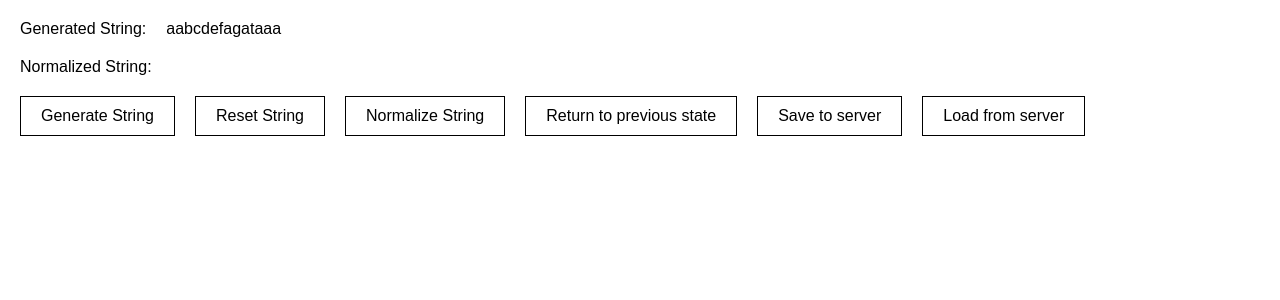
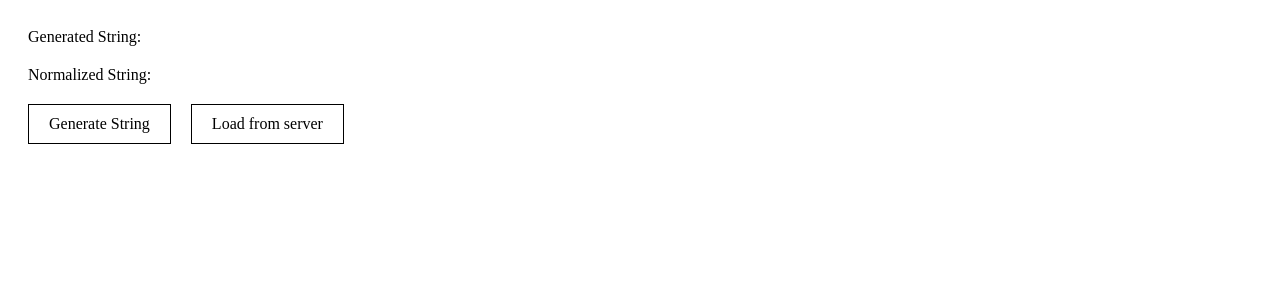
Before and after one commit to iDeaan/string_normalizer_front, a React (Create React App) app: page / in a window 1280 px wide. Shown: the top 300 px of the page. Built offline with nearby package versions, Linux system fonts and the light colour scheme.

Commit message:
components moved to different folders

```diff
--- a/package.json
+++ b/package.json
@@ -3,6 +3,7 @@
   "version": "0.1.0",
   "private": true,
   "dependencies": {
+    "prop-types": "^15.6.2",
     "react": "^16.4.2",
     "react-dom": "^16.4.2",
     "react-scripts": "1.1.4"
--- /dev/null
+++ b/src/components/Button/Button.js
@@ -0,0 +1,26 @@
+import React from 'react';
+import PropTypes from 'prop-types';
+
+const Button = ({ title, onClick, isToRender = true }) => {
+  if (isToRender) {
+    return (
+      <div
+        className="button"
+        onClick={() => onClick()}
+      >
+        {title}
+      </div>
+    );
+  }
+  return (
+    <div className="hidden-button" />
+  );
+};
+
+Button.propTypes = {
+  title: PropTypes.string,
+  onClick: PropTypes.func,
+  isToRender: PropTypes.bool
+};
+
+export default Button;
--- /dev/null
+++ b/src/components/Notification/Notification.css
@@ -0,0 +1,24 @@
+.notification-container {
+    display: inline-block;
+    padding: 15px 50px;
+    background-color: #f6f6f6;
+    border: solid 1px;
+    width: 100%;
+    box-sizing: border-box;
+    margin-bottom: 20px;
+    position: relative;
+    cursor: pointer;
+    transition: background-color 0.5s;
+}
+
+.notification-container:hover {
+    background-color: lightgrey;
+}
+
+.notification-container .close-button {
+    position: absolute;
+    right: 7px;
+    top: 0;
+    font-size: 28px;
+    cursor: pointer;
+}
--- /dev/null
+++ b/src/components/Notification/Notification.js
@@ -0,0 +1,30 @@
+import React, { Component } from 'react';
+import PropTypes from 'prop-types';
+import './Notification.css';
+
+export default class Notification extends Component {
+  static propTypes = {
+    notification: PropTypes.object,
+    onNotificationClose: PropTypes.func
+  };
+
+  static defaultProps = {
+    notification: '',
+    onNotificationClose: () => {}
+  };
+
+
+  render() {
+    const { notification, onNotificationClose } = this.props;
+
+    return (
+      <div
+        className={`notification-container ${notification && notification.type}`}
+        onClick={() => onNotificationClose()}
+      >
+        <div className="notification-text">{notification && notification.message}</div>
+        <div className="close-button">×</div>
+      </div>
+    );
+  }
+}
--- a/src/App.css
+++ b/src/containers/App.css
@@ -18,6 +18,10 @@
 
 .button:hover {
   background-color: lightgrey;
+}
+
+.hidden-button {
+    float: left;
 }
 
 .selected-item {
--- a/src/App.js
+++ b/src/containers/App.js
@@ -1,8 +1,11 @@
 import React, { Component } from 'react';
 import './App.css';
+import Notification from "../components/Notification/Notification";
+import Button from "../components/Button/Button";
 
 const consonantLetters = ['b', 'c', 'd', 'f', 'g', 'h', 'j', 'k', 'l', 'm', 'n', 'p', 'q', 'r', 's', 't', 'v', 'w', 'x', 'z'];
 const vowelLetters = ['a', 'e', 'i', 'o', 'u', 'y'];
+const apiHost = 'http://167.99.34.5/';
 
 const moveLetterToEndOfString = (index, array) => {
   const movingItem = array[index];
@@ -39,10 +42,11 @@ class App extends Component {
   constructor(props) {
     super(props);
     this.state = {
-      initialString: 'aabcdefagataaa',
-      normalizedString: 'aabcdefagataaa',
+      initialString: '', // aabcdefagataaa
+      normalizedString: '',
       normalizingIterations: [],
-      normalizingItemIndex: null
+      normalizingItemIndex: null,
+      notification: null
     }
   }
 
@@ -55,17 +59,21 @@ class App extends Component {
       generatedString += allAvailableLetters[Math.floor(Math.random() * allAvailableLetters.length)];
     }
 
-    this.setState({ initialString: generatedString, normalizedString: generatedString });
+    this.setState({
+      initialString: generatedString,
+      normalizedString: generatedString,
+      normalizingItemIndex: 0
+    });
   }
 
   handleStringNormalize() {
-    const { normalizedString } = this.state;
+    const { normalizedString, normalizingItemIndex } = this.state;
 
     let currentIterationArray = normalizedString.split('');
     const normalizingIterations = [];
 
     // Letters move logic
-    let i = 0;
+    let i = normalizingItemIndex || 0;
     while ((i < currentIterationArray.length - 1) && !isAllLettersAfterIndexHasSameType(i, currentIterationArray)) {
       const isCurrentElementConsonantLetter = consonantLetters.includes(currentIterationArray[i]);
       const isNextElementConsonantLetter = consonantLetters.includes(currentIterationArray[i + 1]);
@@ -86,7 +94,7 @@ class App extends Component {
       });
     }
 
-    this.setState({ normalizedString: currentIterationArray.join(''), normalizingIterations });
+    this.setState({ normalizedString: currentIterationArray.join(''), normalizingIterations, normalizingItemIndex: i });
   }
 
   handleReset() {
@@ -122,11 +130,71 @@ class App extends Component {
     )
   }
 
+  loadData() {
+    fetch(apiHost)
+      .then(res => res.json())
+      .then(res => {
+        if (res.meta.code === 200) {
+          const { initialString, normalizedString, iteration: normalizingItemIndex } = res.data;
+          this.setState({
+            initialString,
+            normalizedString,
+            normalizingItemIndex
+          });
+        } else {
+          const notification = {
+            message: 'Records not found',
+            type: 'error'
+          };
+          this.setState({ notification });
+        }
+      });
+  }
+
+  saveData() {
+    const { initialString, normalizedString, normalizingItemIndex } = this.state;
+
+    const settings = {
+      method: 'POST',
+      body: JSON.stringify({
+        initialString,
+        normalizedString,
+        iteration: normalizingItemIndex
+      })
+    };
+
+    fetch(apiHost, settings)
+      .then(res => res.json())
+      .then(res => {
+        if (res.meta.code === 200) {
+          const notification = {
+            message: 'SAVE SUCCESS',
+            type: 'success'
+          };
+          this.setState({ notification });
+        } else {
+          const notification = {
+            message: 'SAVE FAIL',
+            type: 'error'
+          };
+          this.setState({ notification });
+        }
+      });
+  }
+
   render() {
-    const { initialString, normalizedString, normalizingIterations } = this.state;
+    const { initialString, normalizedString, normalizingIterations, notification, normalizingItemIndex } = this.state;
 
     return (
       <div className="app-container">
+        {notification
+          ?
+            <Notification
+              notification={notification}
+              onNotificationClose={() => this.setState({ notification: null })}
+            />
+          : ''
+        }
         <div className="string-information initial-string">
           <div className="text">Generated String:</div>
           <div className="value">{initialString}</div>
@@ -139,43 +207,24 @@ class App extends Component {
                 initialString !== normalizedString ? moveVowelLettersToNewString(normalizedString) : '' }}
           />
         </div>
+        <div>
+          {normalizingItemIndex
+            ? `Last index worked with: ${normalizingItemIndex}`
+            : ''}
+        </div>
         <div className="actions-list">
-          <div
-            className="button"
-            onClick={() => this.handleStringGenerate()}
-          >
-            Generate String
-          </div>
-          <div
-            className="button"
-            onClick={() => this.handleReset()}
-          >
-            Reset String
-          </div>
-          <div
-            className="button"
-            onClick={() => this.handleStringNormalize()}
-          >
-            Normalize String
-          </div>
-          <div
-            className="button"
-            onClick={() => this.handleReturnToState()}
-          >
-            Return to previous state
-          </div>
-          <div
-            className="button"
-            onClick={() => console.log('save to sever')}
-          >
-            Save to server
-          </div>
-          <div
-            className="button"
-            onClick={() => console.log('load from sever')}
-          >
-            Load from server
-          </div>
+          <Button title="Generate String" onClick={() => this.handleStringGenerate()} />
+          <Button title="Load from server" onClick={() => this.loadData()} />
+          <Button title="Reset String" onClick={() => this.handleReset()} isToRender={!!normalizedString} />
+          <Button title="Normalize String" onClick={() => this.handleStringNormalize()} isToRender={!!initialString} />
+          <Button
+            title="Return to previous state" onClick={() => this.handleReturnToState()}
+            isToRender={!!normalizedString}
+          />
+          <Button
+            title="Save to server" onClick={() => this.saveData()}
+            isToRender={!!normalizedString}
+          />
         </div>
         <ol className="normalizing-steps">
           {normalizingIterations.length ? normalizingIterations.map((item, index) =>
--- a/src/index.css
+++ /dev/null
@@ -1,5 +0,0 @@
-body {
-  margin: 0;
-  padding: 0;
-  font-family: sans-serif;
-}
--- a/src/index.js
+++ b/src/index.js
@@ -1,7 +1,6 @@
 import React from 'react';
 import ReactDOM from 'react-dom';
-import './index.css';
-import App from './App';
+import App from './containers/App';
 import registerServiceWorker from './registerServiceWorker';
 
 ReactDOM.render(<App />, document.getElementById('root'));
```
Also changed, not shown: 1 other file (tests, documents, lock files or other folders).
